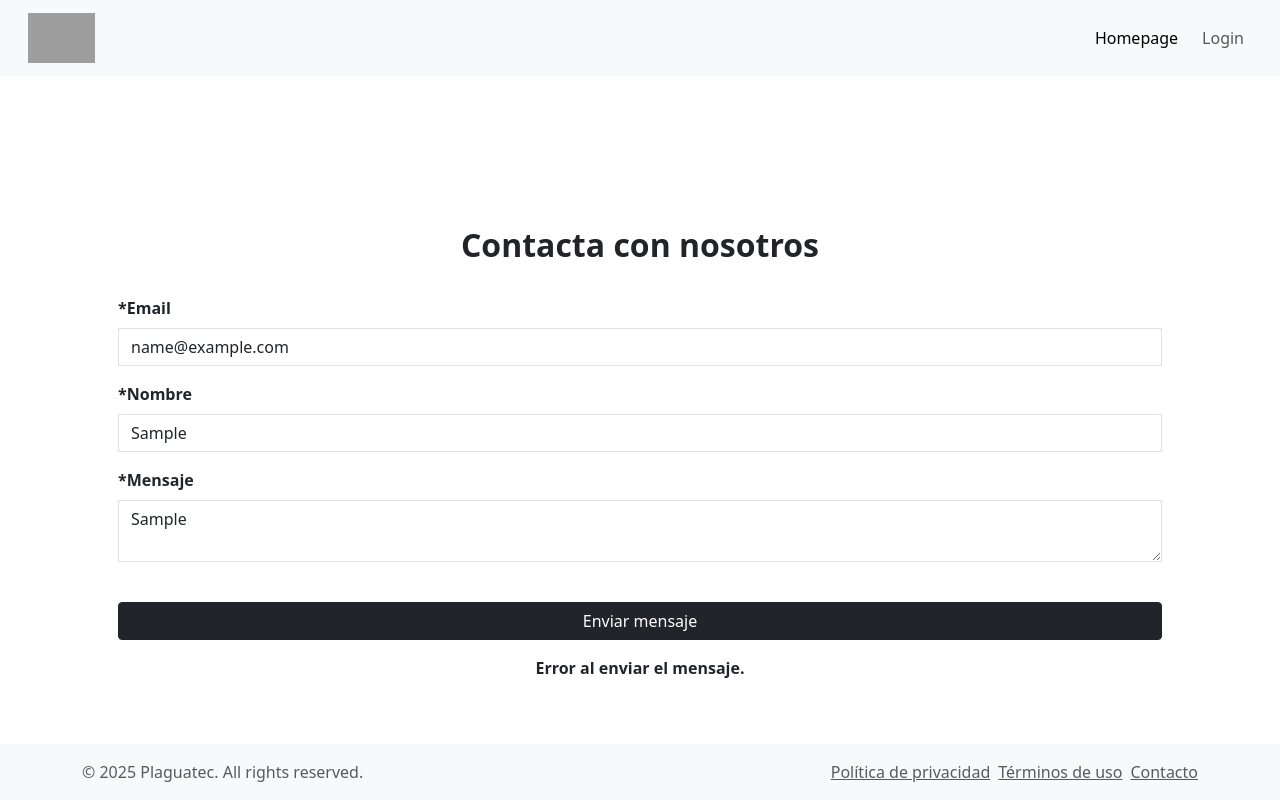
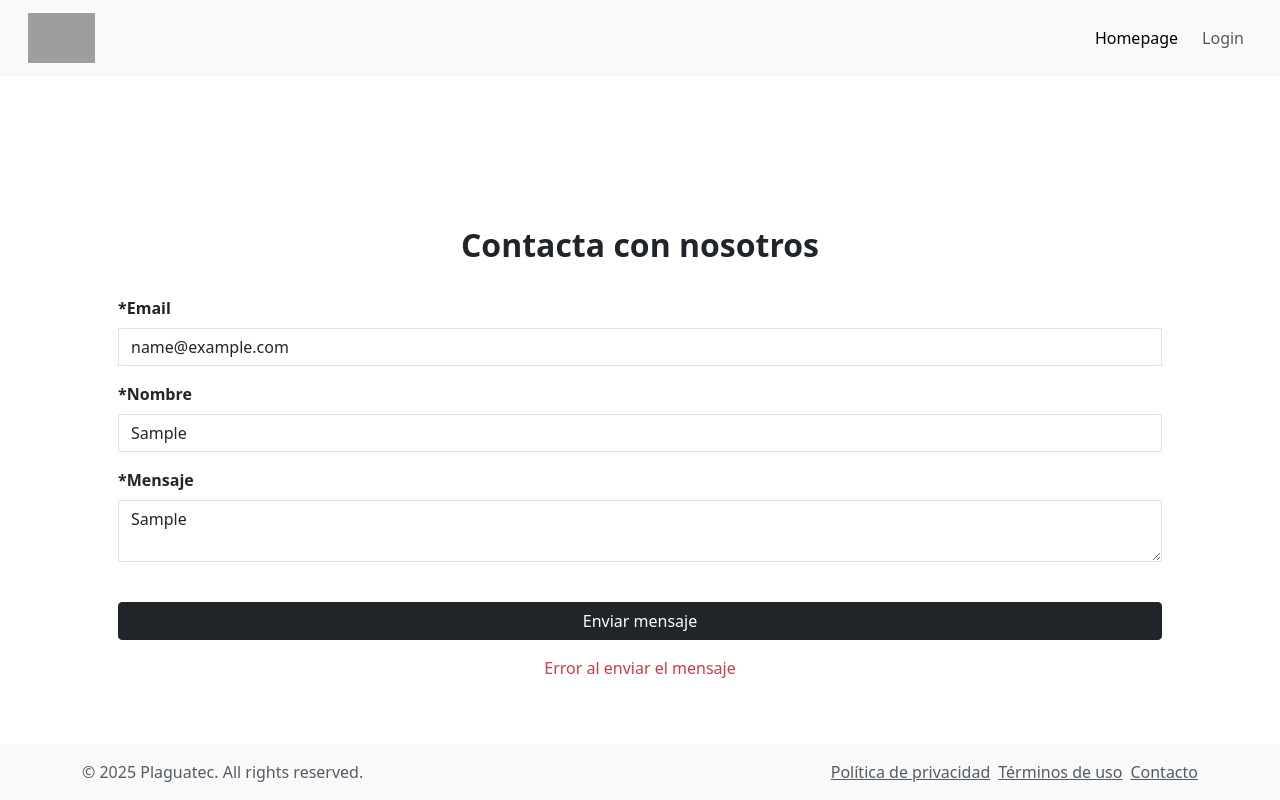
Before and after one commit to maiferna/desafio_frontend, a React (Vite) app: page / in a window 1280 px wide. Both pictures are taken after typing "name@example.com", "Sample", "Sample" into the empty fields and a click on the button "Enviar mensaje". Shown: the part 433-1233 px from the top of the page. Built offline with nearby package versions, Linux system fonts and the light colour scheme; no server answers; grey boxes are pictures that could not be loaded.

Commit message:
ADD: implementado errores personalizados

```diff
--- a/src/components/client/ContactForm.jsx
+++ b/src/components/client/ContactForm.jsx
@@ -1,108 +1,38 @@
-// import React, { useState } from "react";
-// // import { useForm } from "../../hooks/useForm";
-// // import { useUser } from "../../hooks/useUser";
-// // import { fetchCall } from "../../utils/fetchCall";
-// import { useNavigate } from "react-router";
-
-
-
-
-// export const ContactForm = () => {
-
-//   return (
-//     <section className="container d-flex flex-column align-items-center justify-content-center my-5 py-4 px-4 pt-5">
-//       <h2 className="fw-bold">Contacta con nosotros</h2>
-
-//       <form className='w-100 my-4 pb-5 px-4'>{/* onSubmit={handleSubmit} */}
-//         <div className="mb-3">
-//           <label htmlFor="contactEmail" className="fw-bold form-label">*Email</label>
-//           <input
-//             type="email"
-//             className="form-control rounded-0"
-//             id="contactEmail"
-//             name="email"
-//             placeholder="Un email de contacto"
-//             // value={}
-//             // onChange={handleChange}
-//           />
-//         </div>
-
-//         <div className="mb-3">
-//           <label htmlFor="contactName" className="fw-bold form-label">*Nombre</label>
-//           <input
-//             type="text"
-//             className="form-control rounded-0"
-//             id="contactName"
-//             name="name"
-//             placeholder="Personal o de empresa"
-//             // value={}
-//             // onChange={handleChange}
-//           />
-//         </div>
-
-//         <div className="mb-3">
-//           <label htmlFor="contactMessage" className="fw-bold form-label">*Mensaje</label>
-//           <textarea
-//             type="message"
-//             className="form-control rounded-0"
-//             id="contactMessage"
-//             name="message"
-//             placeholder="En qué podemos ayudarle"
-//             // value={}
-//             // onChange={handleChange}
-//           />
-//         </div>
-
-//         <button type="submit" className="btn btn-dark w-100 mt-4 mb-5 rounded-1">
-//             Enviar mensaje
-//         </button>
-//         {/* {error && <p className="text-danger">{error.message || String(error)}</p>} */}
-//       </form>
-//     </section>
-//   )
-// }
 import { useState } from "react";
-import { fetchCall } from "../../utils/fetchCall"; // Asegúrate que esté bien la ruta
+import { fetchCall } from "../../utils/fetchCall";
+import { useForm } from "../../hooks/useForm";
 
 export const ContactForm = () => {
-  const [formData, setFormData] = useState({
+  const { formData, handleChange, resetInput, serializeForm } = useForm({
     name: "",
     email: "",
     message: ""
   });
 
+  const [errors, setErrors] = useState({});
   const [feedback, setFeedback] = useState(null);
   const [isSending, setIsSending] = useState(false);
-
   const urlBase = import.meta.env.VITE_API_URL_BASE;
-
-  const handleChange = (e) => {
-    const { name, value } = e.target;
-    setFormData(prev => ({
-      ...prev,
-      [name]: value
-    }));
-  };
 
   const handleSubmit = async (e) => {
     e.preventDefault();
+    setErrors({});
+    setFeedback(null);
     setIsSending(true);
-    setFeedback(null);
+
+    const formToSend = serializeForm();
 
     try {
-      const response = await fetchCall(`${urlBase}contact`, "POST", {
-        "Content-Type": "application/json"
-      }, formData);
+      const response = await fetchCall(`${urlBase}contact`, "POST", {}, formToSend);
 
-      if (response.ok) {
-        setFeedback("¡Mensaje enviado con éxito!");
-        setFormData({ name: "", email: "", message: "" });
+      setFeedback("¡Mensaje enviado con éxito!");
+      resetInput();
+    } catch (error) {
+      if (error?.error) {
+        setErrors(error.error); // errores por campo
       } else {
-        setFeedback(response.msg || "Hubo un error al enviar el mensaje.");
+        setErrors({ general: error.msg || "Error al enviar el mensaje" });
       }
-    } catch (error) {
-      console.error("Error al enviar formulario de contacto:", error);
-      setFeedback("Error al enviar el mensaje.");
     } finally {
       setIsSending(false);
     }
@@ -112,7 +42,8 @@ export const ContactForm = () => {
     <section className="container d-flex flex-column align-items-center justify-content-center my-5 py-4 px-4 pt-5">
       <h2 className="fw-bold">Contacta con nosotros</h2>
 
-      <form className="w-100 my-4 pb-5 px-4" onSubmit={handleSubmit}>
+      <form className="w-100 my-4 pb-5 px-4" onSubmit={handleSubmit} noValidate>
+        {/* Email */}
         <div className="mb-3">
           <label htmlFor="contactEmail" className="fw-bold form-label">*Email</label>
           <input
@@ -123,10 +54,11 @@ export const ContactForm = () => {
             placeholder="Un email de contacto"
             value={formData.email}
             onChange={handleChange}
-            required
           />
+          {errors.email && <div className="text-danger">{errors.email.msg}</div>}
         </div>
 
+        {/* Nombre */}
         <div className="mb-3">
           <label htmlFor="contactName" className="fw-bold form-label">*Nombre</label>
           <input
@@ -137,10 +69,11 @@ export const ContactForm = () => {
             placeholder="Personal o de empresa"
             value={formData.name}
             onChange={handleChange}
-            required
           />
+          {errors.name && <div className="text-danger">{errors.name.msg}</div>}
         </div>
 
+        {/* Mensaje */}
         <div className="mb-3">
           <label htmlFor="contactMessage" className="fw-bold form-label">*Mensaje</label>
           <textarea
@@ -150,8 +83,8 @@ export const ContactForm = () => {
             placeholder="En qué podemos ayudarle"
             value={formData.message}
             onChange={handleChange}
-            required
           />
+          {errors.message && <div className="text-danger">{errors.message.msg}</div>}
         </div>
 
         <button
@@ -162,7 +95,14 @@ export const ContactForm = () => {
           {isSending ? "Enviando..." : "Enviar mensaje"}
         </button>
 
-        {feedback && <p className="text-center fw-semibold">{feedback}</p>}
+        {/* Errores generales o feedback */}
+        {errors.general && (
+          <p className="text-danger text-center">{errors.general}</p>
+        )}
+
+        {feedback && !Object.keys(errors).length && (
+          <p className="text-success text-center fw-semibold">{feedback}</p>
+        )}
       </form>
     </section>
   );
--- a/src/hooks/useFetch.js
+++ b/src/hooks/useFetch.js
@@ -11,6 +11,7 @@ export const useFetch = (url, method = "GET", headers = {}, body = null) => {
     setLoading(true);
     try {
       const data = await fetchCall(url, method, headers, body);
+
       setData(data);
       setError(null);
       return data;
```
